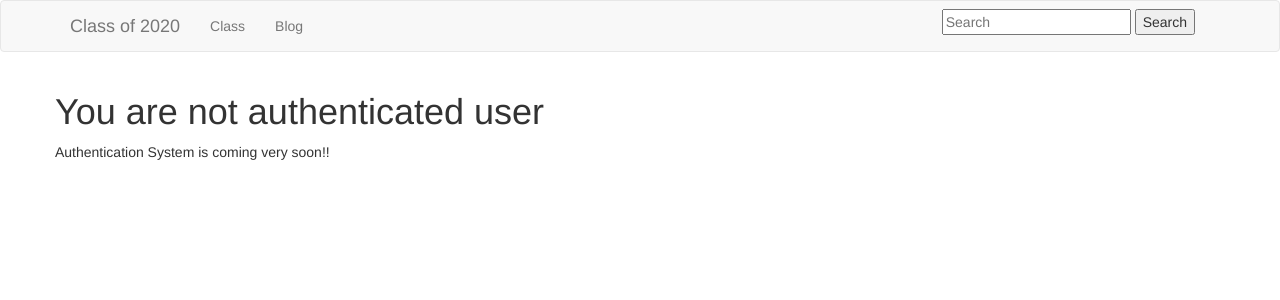
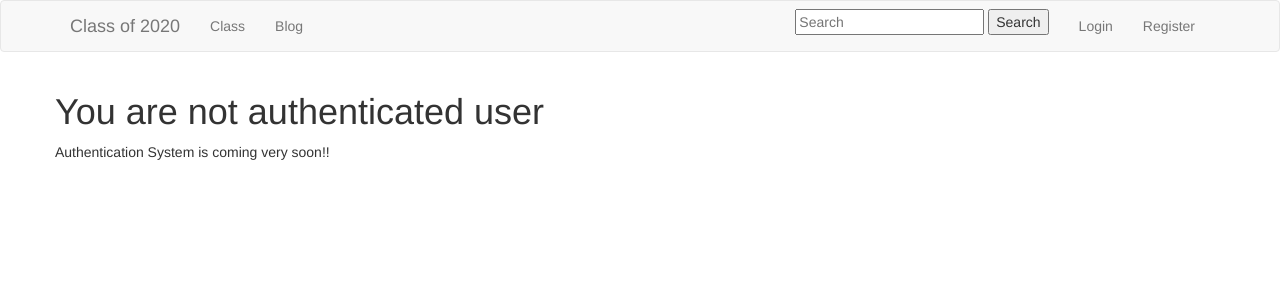
Before and after one commit to NischalLal/class-ultimate-classof2020, a Django app: page /blog/new-blogpost/ in a window 1280 px wide. Shown: the top 300 px of the page. Run offline with Django 3.2, Linux system fonts and the light colour scheme; some libraries are stand-ins or nearby versions.

Commit message:
Adds Login, Logout, Register button

```diff
--- a/ultimatewebsite/templates/base.html
+++ b/ultimatewebsite/templates/base.html
@@ -36,6 +36,14 @@
                   <li><a href="{% url 'BlogPost List' %}">Blog</a></li>
               </ul>
 
+            <ul class = 'nav navbar-nav navbar-right'>
+            {% if request.user.is_authenticated %}
+              <li><a href = "#" class = 'btn-link'>Logout</a></li>
+            {% else %}
+                <li><a href = "#">Login</a></li>
+                <li><a href = "#">Register</a></li>
+            {% endif %}
+            </ul>
 
             <form method = 'GET'  action = '' class = 'navbar-form navbar-right' >
               <div class = 'form-group'>
```
